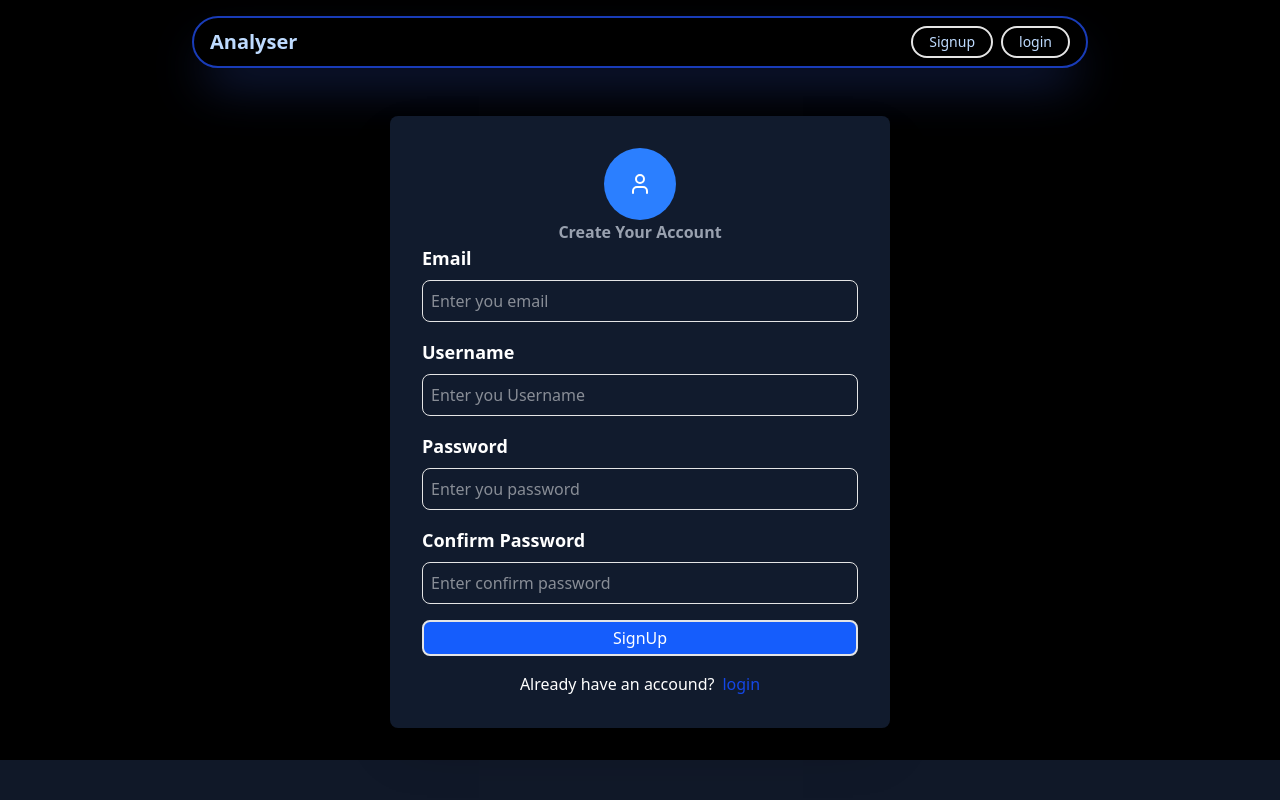
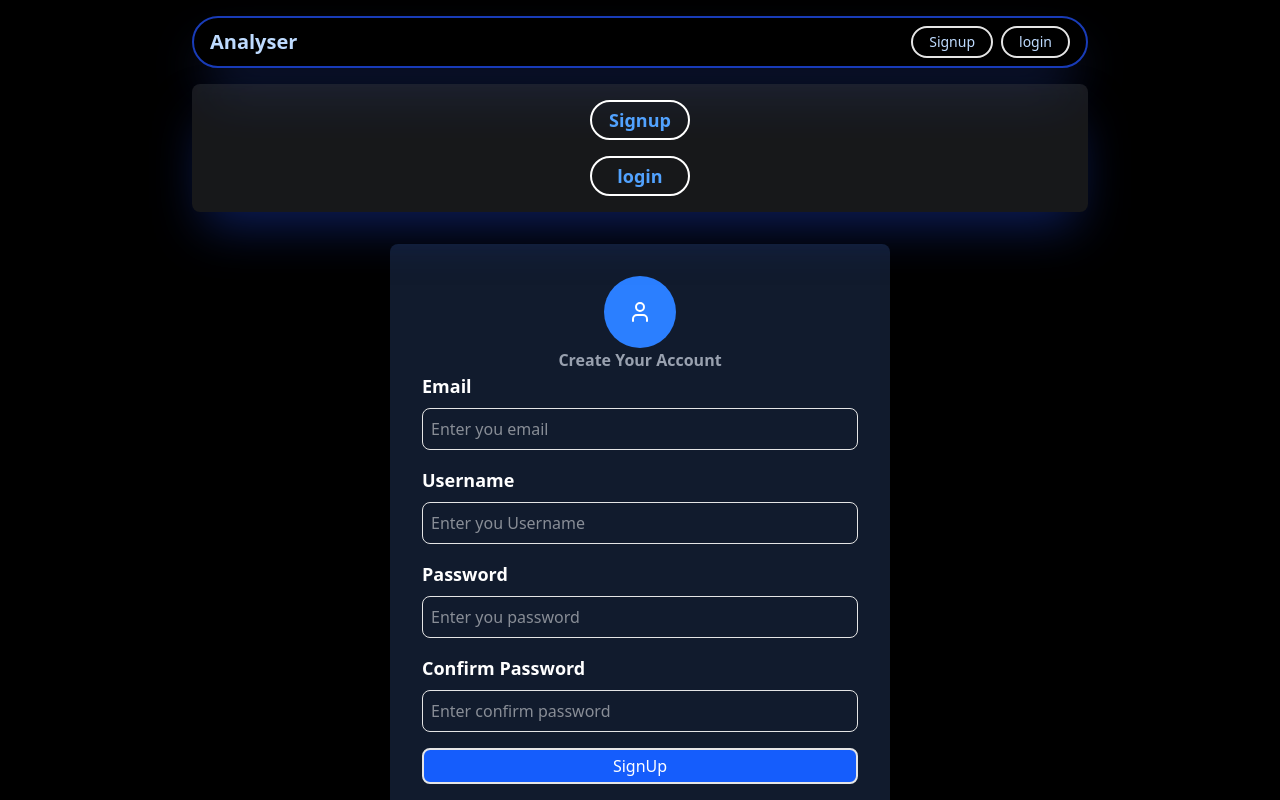
Before and after one commit to koushal78/Resume_Analyser, a React (Vite) app in the folder frontend/: page / in a window 1280 px wide. Both pictures are taken after a click on the button "Signup". Shown: the top 800 px of the page. Built offline with nearby package versions, Linux system fonts and the light colour scheme; no server answers.

Commit message:
first verson complete

```diff
--- a/frontend/src/Pages/Analyse_Page/Analyse_Page.tsx
+++ b/frontend/src/Pages/Analyse_Page/Analyse_Page.tsx
@@ -32,7 +32,7 @@ const image = location.state?.imageURL;
 
   const { feedback } = useResumeContext();
 
-  console.log("feedback of the resume ->", feedback?.overallScore);
+  // console.log("feedback of the resume ->", feedback?.overallScore);
 
   const getScoreColor = (marks: number) => {
     if (marks >= 80) return "text-blue-400";
--- a/frontend/src/Pages/Home/Home.tsx
+++ b/frontend/src/Pages/Home/Home.tsx
@@ -138,7 +138,7 @@ if (loading) return <p className="text-white">Loading feedbacks ....</p>
 
      {
        feedbacks && feedbacks.length > 0 ? (
-         <ul className="grid md:grid-cols-3 gap-4 place-items-center ">
+         <ul className="grid md:grid-cols-2 lg:grid-cols-3 gap-4 place-items-center ">
    { feedbacks.map((e, idx) => (
       <li className="text-white" key={idx}>
       <img src={e.resumePath} alt="Resume_Image" className="h-[300px] rounded-md cursor-pointer" />
--- a/frontend/src/component/Navbar.tsx
+++ b/frontend/src/component/Navbar.tsx
@@ -27,12 +27,15 @@ const Navbar = () => {
                 <div className="hidden md:block">
                     {
                         user ? (
-                            <Logout/>
+                            <div onClick={()=>setShow(!show)}>
+
+                                <Logout />
+                            </div>
 
                         ):
                     (<ul className="flex gap-2 ">
-                        <li> <button className=" primary-btn  " ><Link to={'/signup'}>Signup</Link></button> </li>
-                        <li> <button className="primary-btn" ><Link to={'/login'}>login</Link></button> </li>
+                        <li> <button className=" primary-btn  " ><Link to={'/signup'} onClick={()=>setShow(!show)}>Signup</Link></button> </li>
+                        <li> <button className="primary-btn" ><Link to={'/login'} onClick={()=>setShow(!show)} >login</Link></button> </li>
                     </ul>)
                     }
                 </div>
@@ -51,7 +54,7 @@ const Navbar = () => {
         >
 
             {user ? (
-                <ul className="w-full flex flex-col gap-4  bg-gray-400/15 rounded-md backdrop-blur-lg py-4 items-center shadow-2xl/50 shadow-blue-800  ">
+                <ul onClick={()=>setShow(!show)}  className="w-full flex flex-col gap-4  bg-gray-400/15 rounded-md backdrop-blur-lg py-4 items-center shadow-2xl/50 shadow-blue-800  ">
 
                     <Logout/>
 
@@ -60,8 +63,8 @@ const Navbar = () => {
 
             ):(
            <ul className="w-full flex flex-col gap-4  bg-gray-400/15 rounded-md backdrop-blur-lg py-4 items-center shadow-2xl/50 shadow-blue-800  ">
-           <li> <button className="  border-2 border-white rounded-full py-1 text-lg min-w-[100px] text-blue-400 font-semibold hover:bg-blue-600 hover:text-white duration-300  " ><Link to={'/signup'}>Signup</Link></button> </li>
-            <li> <button className="border-2 border-white rounded-full py-1 text-lg min-w-[100px] text-blue-400 font-semibold  hover:bg-blue-600 hover:text-white duration-300   " ><Link to={'/login'}>login</Link></button> </li>
+           <li> <button className="  border-2 border-white rounded-full py-1 text-lg min-w-[100px] text-blue-400 font-semibold hover:bg-blue-600 hover:text-white duration-300  " onClick={()=>setShow(!show)} ><Link to={'/signup'}>Signup</Link></button> </li>
+            <li> <button className="border-2 border-white rounded-full py-1 text-lg min-w-[100px] text-blue-400 font-semibold  hover:bg-blue-600 hover:text-white duration-300   " onClick={()=>setShow(!show)} ><Link to={'/login'}>login</Link></button> </li>
            </ul>
 
 
--- a/frontend/src/hooks/useFeedback.ts
+++ b/frontend/src/hooks/useFeedback.ts
@@ -21,7 +21,7 @@ const useFeedback = () => {
     setLoading(true);
     try {
       const res = await axios.get<Feedback[]>(
-        `/api/resume/feedbacks/${userId}`,
+        `https://resume-analyser-0hmh.onrender.com/api/resume/feedbacks/${userId}`,
         { withCredentials: true }
       );
       setFeedbacks(res.data);
@@ -39,7 +39,7 @@ const useFeedback = () => {
     setLoading(true);
     try {
       const res = await axios.get<Feedback>(
-        `/api/resume/feedback/${id}`,
+        `https://resume-analyser-0hmh.onrender.com/api/resume/feedback/${id}`,
         { withCredentials: true }
       );
       setOneFeedback(res.data);
--- a/frontend/src/hooks/useLogin.ts
+++ b/frontend/src/hooks/useLogin.ts
@@ -13,7 +13,7 @@ const useLogin = ()=>{
     const login = async ({email,password}:{email:string,password:string})=>{
       try {
         setLoading(true);
-          const res =  await axios.post("/api/auth/login",{email,password},{
+          const res =  await axios.post("https://resume-analyser-0hmh.onrender.com/api/auth/login",{email,password},{
               headers:{"Content-Type":"application/json"},
               withCredentials: true,
           })
--- a/frontend/src/hooks/useLogout.ts
+++ b/frontend/src/hooks/useLogout.ts
@@ -11,7 +11,7 @@ const useLogout = ()=>{
     const logout = async()=>{
         try {
             setLoading(true);
-         const res =    await axios.post("/api/auth/logout",{},{withCredentials:true})
+         const res =    await axios.post("https://resume-analyser-0hmh.onrender.com/api/auth/logout",{},{withCredentials:true})
             if(res.data.success){
                 setUser(null);
             }
--- a/frontend/src/hooks/useSaveFeedback.ts
+++ b/frontend/src/hooks/useSaveFeedback.ts
@@ -18,7 +18,7 @@ const useSaveFeedback = () => {
       setLoading(true);
 
       const res = await axios.post(
-        `/api/resume/savefeedback`,
+        `https://resume-analyser-0hmh.onrender.com/api/resume/savefeedback`,
         { userId, feedback, resumePath },
        {
     headers: { "Content-Type": "application/json" },
@@ -32,7 +32,7 @@ const useSaveFeedback = () => {
         throw new Error("Error in the savefeedback hook: No data returned");
       }
 
-      console.log("Feedback saved from :", data);
+      // console.log("Feedback saved from :", data);
       return data;
     } catch (error: any) {
       console.error("Error in saving feedback:", error.message);
--- a/frontend/src/hooks/useSignup.ts
+++ b/frontend/src/hooks/useSignup.ts
@@ -15,7 +15,7 @@ const useSignup = () => {
     const signup = async ({ email, password, userName }: { email: string; password: string; userName: string }) => {
         setLoading(true)
         try {
-            const res = await axios.post("/api/auth/signup", {
+            const res = await axios.post("https://resume-analyser-0hmh.onrender.com/api/auth/signup", {
                 email, password, userName
             }, {
                 headers: { "Content-Type": "application/json" },
--- a/frontend/vite.config.ts
+++ b/frontend/vite.config.ts
@@ -18,13 +18,5 @@ export default defineConfig({
       include: [/pdfjs-dist/, /node_modules/]
     }
   },
-  server: {
-    proxy: {
-      "/api": {
-        target: "http://localhost:8000", // 👈 your backend URL
-        changeOrigin: true,
-        secure: false,
-      },
-    },
-  },
+
 })
```
Also changed, not shown: frontend/src/hooks/useAnalyse.ts (+6 -6 lines).
